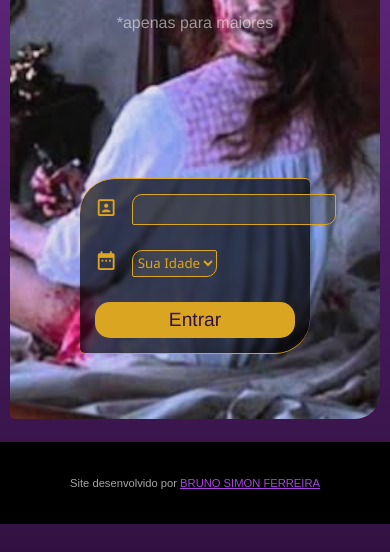
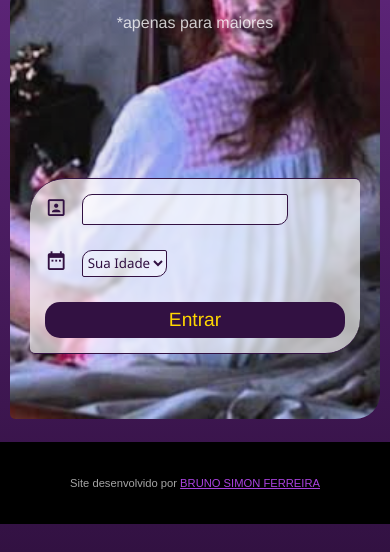
Before and after one commit to brusife/estudosjs, a website: page telalogin/index.html in a window 390 px wide. Shown: the part 292-844 px from the top of the page. Drawn offline with Linux system fonts and the light colour scheme; a web font is replaced by a local one.

Commit message:
alterado perfil e estilo mobile, também cores

```diff
--- a/telalogin/index.html
+++ b/telalogin/index.html
@@ -19,7 +19,7 @@
         <img src="../imgs/perfilterror.jpg">
         <p>Bem vindo(a) <span id="enome">nome</span></p></div>
     <section>
-        <article>
+        <article id="article">
             <div id="titulo"><h2>Super Terror</h2> <h3>*apenas para maiores</h3></div>
             <div class="cont" id="conteudo">
                 <div id="nome">
--- a/telalogin/style.css
+++ b/telalogin/style.css
@@ -58,7 +58,7 @@ section {
 #titulo h3 {
   font-size: 1rem;
   text-align: center;
-  color: rgba(255, 255, 255, 0.534);
+  color: rgba(255, 255, 255, 0.774);
   font-family: 'Franklin Gothic Medium', 'Arial Narrow', Arial, sans-serif;
   font-weight: lighter;
 }
@@ -115,20 +115,24 @@ article {
 
 
   .cont {
-    background: rgba(0, 0, 0, 0.664);
+    background: rgba(255, 255, 255, 0.664);
     display: flex;
     flex-flow: row wrap;
-    max-width: 200px;
+    width: 300px;
     backdrop-filter: blur(2px);
     padding: 15px;
     border-radius: 35px 5px;
     gap: 25px;
-    color: goldenrod;
+    color: #321142;
     font-size: 1.4rem;
-    border-color: goldenrod;
+    border-color: #321142;
     border-width: 1px;
     border-top-style: solid;
     border-bottom-style: solid;
+  }
+
+  .cont input {
+    width: 200px;
   }
 
   .cont > div {
@@ -138,13 +142,13 @@ article {
   }
 
   .cont input, .cont select {
-    background: rgba(82, 82, 82, 0.445);
+    background: rgba(255, 255, 255, 0.445);
     height: 1.7rem;
     border-style: solid;
-    border-color: goldenrod;
+    border-color: #321142;
     border-width: 1px;
     border-radius: 10px 2px;
-    color: goldenrod;
+    color: #321142;
     text-align: center;
     font-family: 'Segoe UI', Tahoma, Geneva, Verdana, sans-serif;
   }
@@ -152,7 +156,7 @@ article {
   .cont input:focus, .cont select:focus {
     border: none;
     outline-width: 1px;
-    outline-color: goldenrod;
+    outline-color: #321142;
   }
 
 #aent {
@@ -161,12 +165,12 @@ article {
 
   #entrar {
     width: 100%;
-    background-color: goldenrod;
+    background-color: #321142;
     padding: 7px;
     border: none;
     border-radius: 15px;
     font-family: 'Franklin Gothic Medium', 'Arial Narrow', Arial, sans-serif;
-    color: #321142;
+    color: gold;
     font-size: 1.2rem;
     cursor: pointer;
   }
@@ -177,8 +181,8 @@ article {
   top: -300px;
   left: 15%;
   text-align: center;
-  background-color: #222222;
-  color: goldenrod;
+  background-color: #ffffff;
+  color: #15061d;
   padding-top: 30px;
   width: 70%;
   border-radius: 0 0 20px 20px;
@@ -217,6 +221,7 @@ article {
 span#nomebv {
   font-size: 2rem;
   font-family: var(--fontprincipal);
+  color: #321142;
 }
 
 #bv img {
--- a/telalogin/tarefas.js
+++ b/telalogin/tarefas.js
@@ -2,6 +2,7 @@ let aviso = document.getElementById('aviso')
 let input = document.getElementById('name')
 let cont = document.getElementById('conteudo')
 let idades = document.getElementById('nasc')
+let article = document.getElementById('article')
 var passo
 
 for (passo = 1; passo <= 90; passo++) {
@@ -15,9 +16,11 @@ function Mostrar() {
     let tnome = input.value.trim()
     if (tnome !== "" && tnome !== undefined && tnome !== null) {
     aviso.style.top="0"
-    if (idades.value <=18 || idades.value == "Sua Idade") {
+    if (idades.value <18 || idades.value == "Sua Idade") {
         aviso.innerHTML = `<p><span class="mdi mdi-cancel"></span> Você não tem idade suficiente para ver esses conteúdos...</p>`
     } else {
+        article.style.background="rgb(29, 22, 29)"
+        article.style.animation="none"
         aviso.innerHTML= `
     <img src="../imgs/perfilterror.jpg">
         <p>Bem vindo(a) <span id="enome">${tnome} </span></p>
@@ -42,7 +45,7 @@ function Exibir() {
                 <p>Aproveite seus pesadelos...</p>
                     <img src="../imgs/filmes.jpg" alt="">
             <p>*Esse site é só um estudo e não tem nenhum tipo de conteúdo de filme de terror, ou trecho deles...</p>
-            <button id="entrar" onclick="Sair()">Sair</button>
+            <p><button id="entrar" onclick="Sair()">Sair</button></p>
             </div>`
     }
 
```
Also changed, not shown: imgs/perfilterror.jpg.
